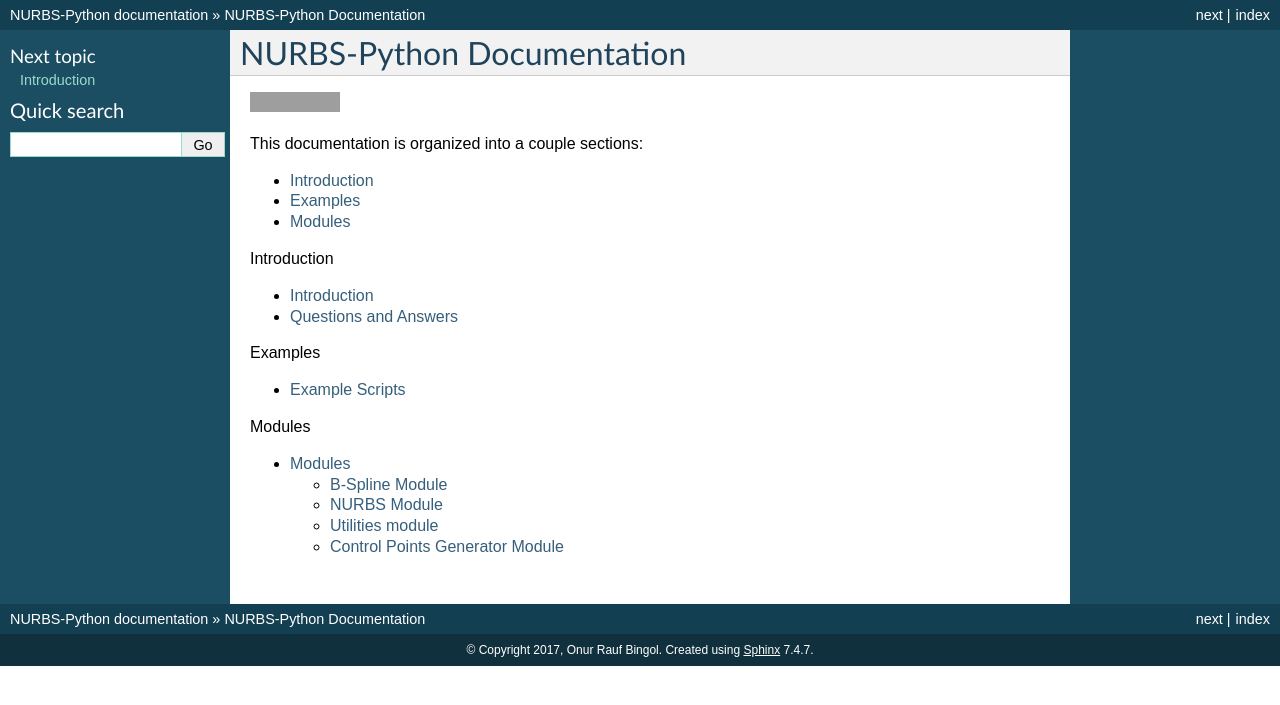
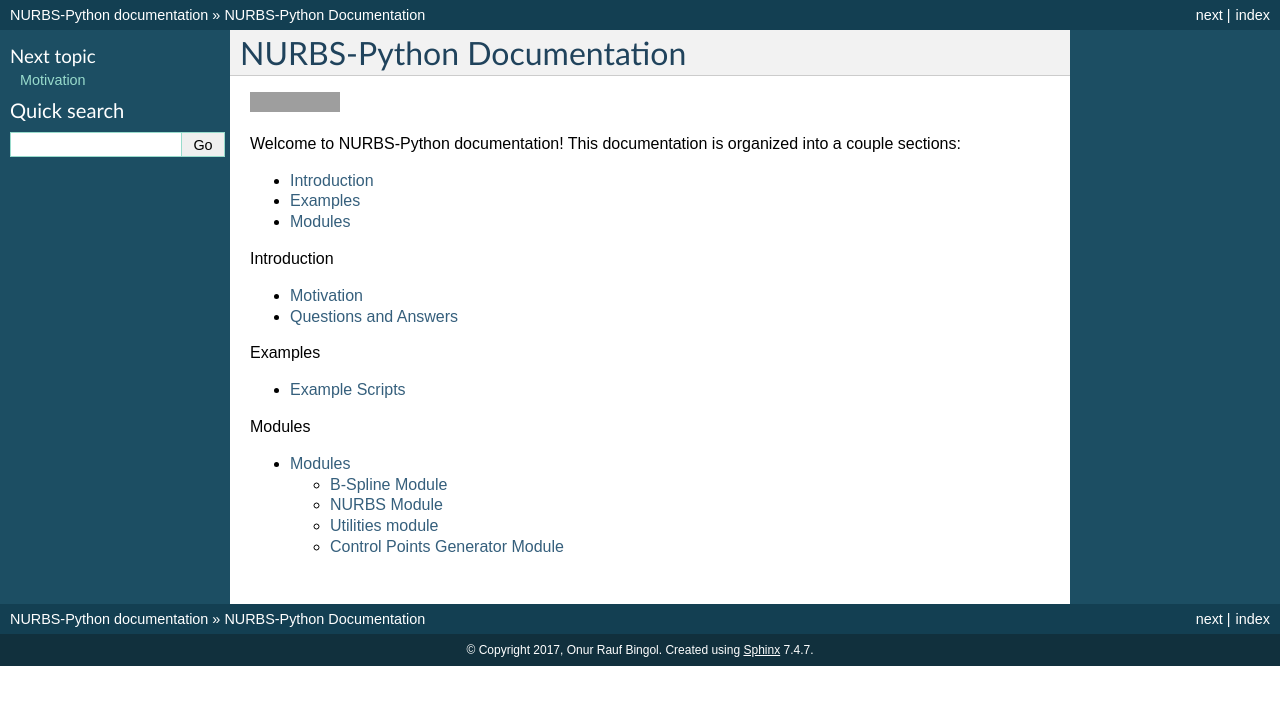
Before and after one commit to orbingol/NURBS-Python, a Sphinx documentation site: the page built from docs/index.rst, in a window 1280 px wide. Shown: the top 705 px of the page. Built offline with Sphinx 7.4.7, drawn with Linux system fonts in a browser that asks for light colours; formulas are drawn with MathJax 3; grey boxes are pictures that could not be loaded.

Commit message:
Minor reorganization and updates in documentation

```diff
--- a/docs/index.rst
+++ b/docs/index.rst
@@ -8,7 +8,7 @@
 
 |DOI|_
 
-This documentation is organized into a couple sections:
+Welcome to NURBS-Python documentation! This documentation is organized into a couple sections:
 
 * :ref:`introduction`
 * :ref:`examples`
--- a/docs/introduction.rst
+++ b/docs/introduction.rst
@@ -1,5 +1,5 @@
-Introduction
-^^^^^^^^^^^^
+Motivation
+^^^^^^^^^^
 
 .. automodule:: geomdl
     :members:
```
